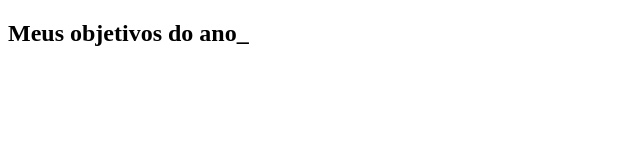
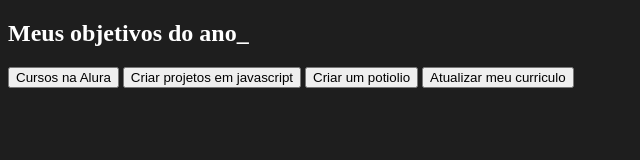
Before and after one commit to 02-ANYCOLLI/javascript, a plain HTML site: page index.html in a window 1280 px wide. Shown: the whole page, without its empty margins (0-640 px from the left). Drawn offline with Linux system fonts and the light colour scheme.

Commit message:
Add files via upload

```diff
--- a/index.html
+++ b/index.html
@@ -5,10 +5,17 @@
     <meta http-equiv="X-UA-Compatible" content="IE=edge">
     <meta name="viewport" content="width=device-width, initial-scale=1.0">
     <title>Meus objetivos do ano</title>
+    <link rel="stylesheet" href="style.css">
 </head>
 <body>
     <section class="conteudo-principal">
         <h2 class="titulo-principal">Meus objetivos do ano_</h2>
+        <div class="botoes">
+            <button class="botao">Cursos na Alura</button>
+            <button class="botao">Criar projetos em javascript</button>
+            <button class="botao">Criar um potiolio</button>
+            <button class="botao">Atualizar meu curriculo</button>
+        </div>
     </section>
 
 </body>
--- a/style.css
+++ b/style.css
@@ -0,0 +1,15 @@
+
+
+:root{
+    --cor-de-fundo: #1E1E1E;
+    --verde: #6FFF57;
+    --branco: #FFFF;
+    --botao-ativo: #3A375E;
+    --botao-inativo: rgba(58, 55, 94, 0.5);
+    --texto-fundo: rgba(58, 55, 94, 0.3);
+}
+
+body{
+    background-color: var(--cor-de-fundo);
+    color: var(--branco);
+}
```
